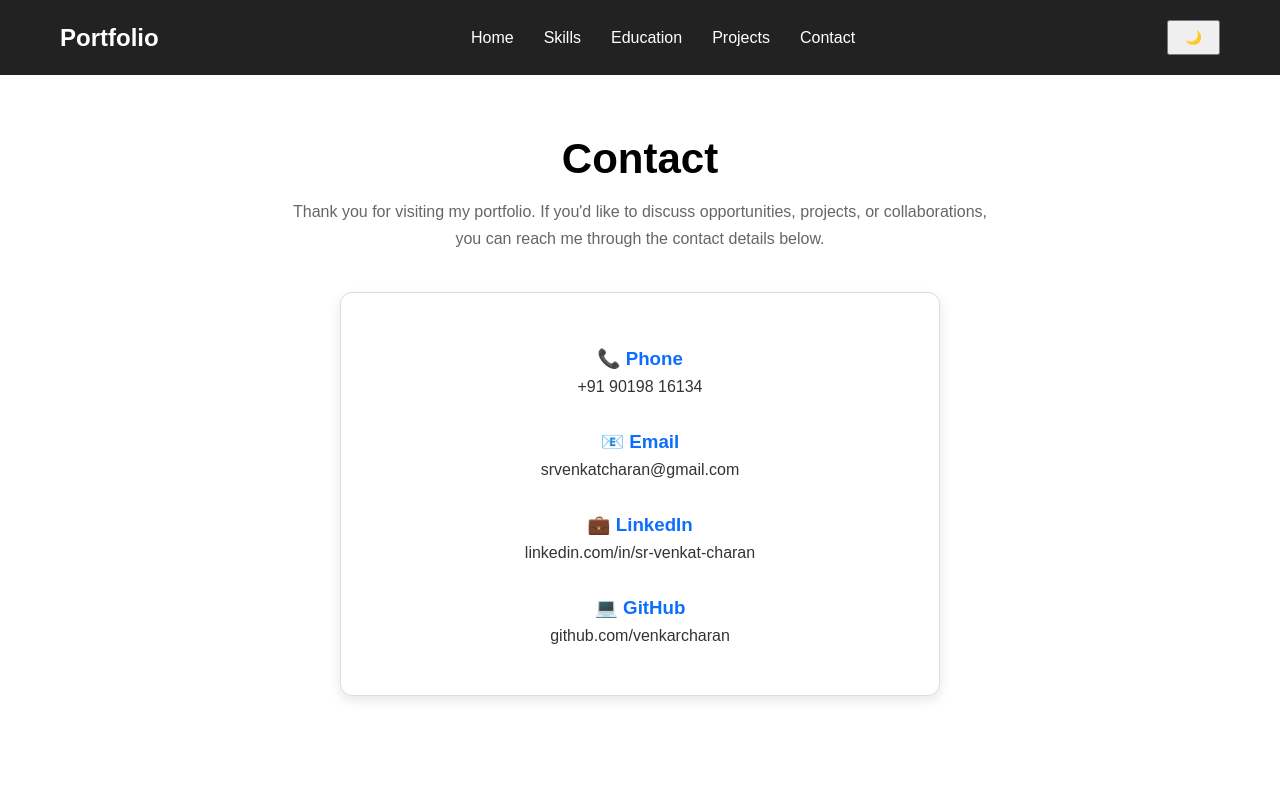
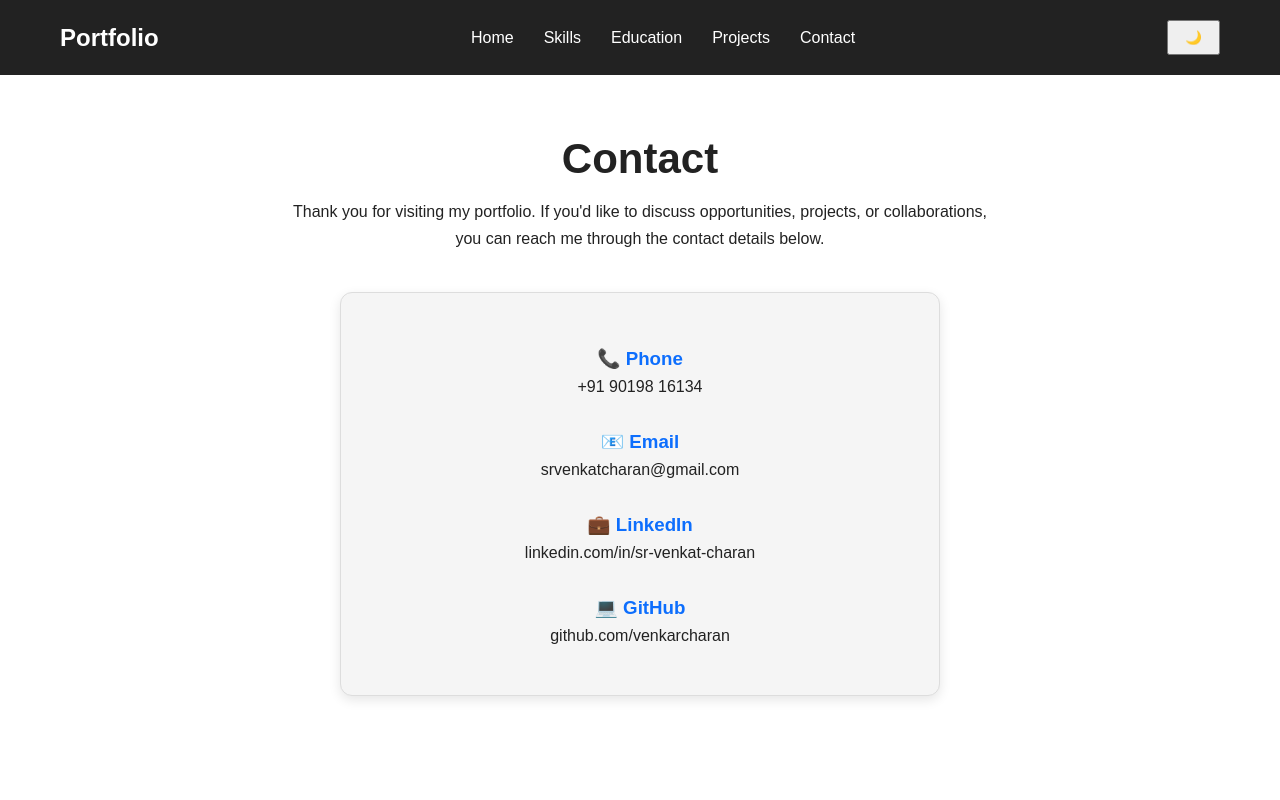
Before and after one commit to venkarcharan/venkat-portfolio, a React (Vite) app: page /#/contact in a window 1280 px wide. Shown: the top 800 px of the page. Built offline with nearby package versions, Linux system fonts and the light colour scheme.

Commit message:
Updated portfolio theme and added skills and education

```diff
--- a/src/pages/Contact/Contact.css
+++ b/src/pages/Contact/Contact.css
@@ -13,34 +13,34 @@
   max-width: 700px;
   margin: 0 auto 40px;
   line-height: 1.7;
-  color: #666;
+  color: inherit;
 }
 
 .contact-card {
   max-width: 600px;
   margin: auto;
   padding: 35px;
-  border: 1px solid #ddd;
+  border: 1px solid var(--border-color);
   border-radius: 12px;
   box-shadow: 0 4px 12px rgba(0, 0, 0, 0.1);
-  background: #fff;
+  background: var(--card-bg);
 }
 
 .contact-card h3 {
   margin-top: 20px;
   margin-bottom: 8px;
-  color: #0d6efd;
+  color: var(--primary-color);
 }
 
 .contact-card a {
   display: inline-block;
   margin-bottom: 15px;
-  color: #333;
+  color: inherit;
   text-decoration: none;
-  transition: color 0.3s ease;
+  transition: all 0.3s ease;
 }
 
 .contact-card a:hover {
-  color: #0d6efd;
+  color: var(--primary-color);
   text-decoration: underline;
 }
--- a/src/pages/Education/Education.css
+++ b/src/pages/Education/Education.css
@@ -1,8 +1,8 @@
 .education {
     padding: 100px 10%;
     min-height: 100vh;
-    background: #111;
-    color: white;
+    background: inherit;
+    color: inherit;
 }
 
 .education h1 {
@@ -18,7 +18,7 @@
 }
 
 .education-card {
-    background: #1f1f1f;
+    background: var(--card-bg);
     padding: 30px;
     border-left: 5px solid #0d6efd;
     border-radius: 10px;
@@ -41,6 +41,5 @@
 .education-card p,
 .education-card span,
 .education-card h4 {
-    color: #ddd;
-    margin: 5px 0;
+    color: inherit;
 }
--- a/src/pages/Skills/Skills.css
+++ b/src/pages/Skills/Skills.css
@@ -1,8 +1,8 @@
 .skills {
     padding: 100px 10%;
     min-height: 100vh;
-    background: #111;
-    color: white;
+    background: inherit;
+    color: inherit;
 }
 
 .skills h1 {
@@ -18,7 +18,7 @@
 }
 
 .skill-card {
-    background: #1f1f1f;
+    background: var(--card-bg);
     padding: 25px;
     border-radius: 12px;
     transition: 0.3s;
@@ -35,6 +35,5 @@
 }
 
 .skill-card p {
-    margin: 8px 0;
-    color: #ddd;
+    color: inherit;
 }
--- a/src/styles/global.css
+++ b/src/styles/global.css
@@ -5,30 +5,47 @@
     font-family:Arial, Helvetica, sans-serif;
 }
 
-body{
-
-    background:white;
-    color:black;
-
+/* Default Theme Variables */
+:root{
+    --bg-color:#ffffff;
+    --text-color:#222222;
+    --card-bg:#f5f5f5;
+    --border-color:#dddddd;
+    --primary-color:#0d6efd;
 }
 
-body.dark{
-
-    background:#121212;
-    color:white;
-
+/* Light Theme */
+body.light{
+    --bg-color:#ffffff;
+    --text-color:#222222;
+    --card-bg:#f5f5f5;
+    --border-color:#dddddd;
+    --primary-color:#0d6efd;
 }
 
-body.light{
+/* Dark Theme */
+body.dark{
+    --bg-color:#121212;
+    --text-color:#ffffff;
+    --card-bg:#1f1f1f;
+    --border-color:#333333;
+    --primary-color:#4da3ff;
+}
 
-    background:white;
-    color:black;
+/* Apply Theme */
+body{
+    background:var(--bg-color);
+    color:var(--text-color);
+    transition:0.3s ease;
+}
 
+a{
+    color:inherit;
+    text-decoration:none;
 }
 
 button{
-
     cursor:pointer;
     padding:8px 16px;
-
+    transition:0.3s ease;
 }
```
